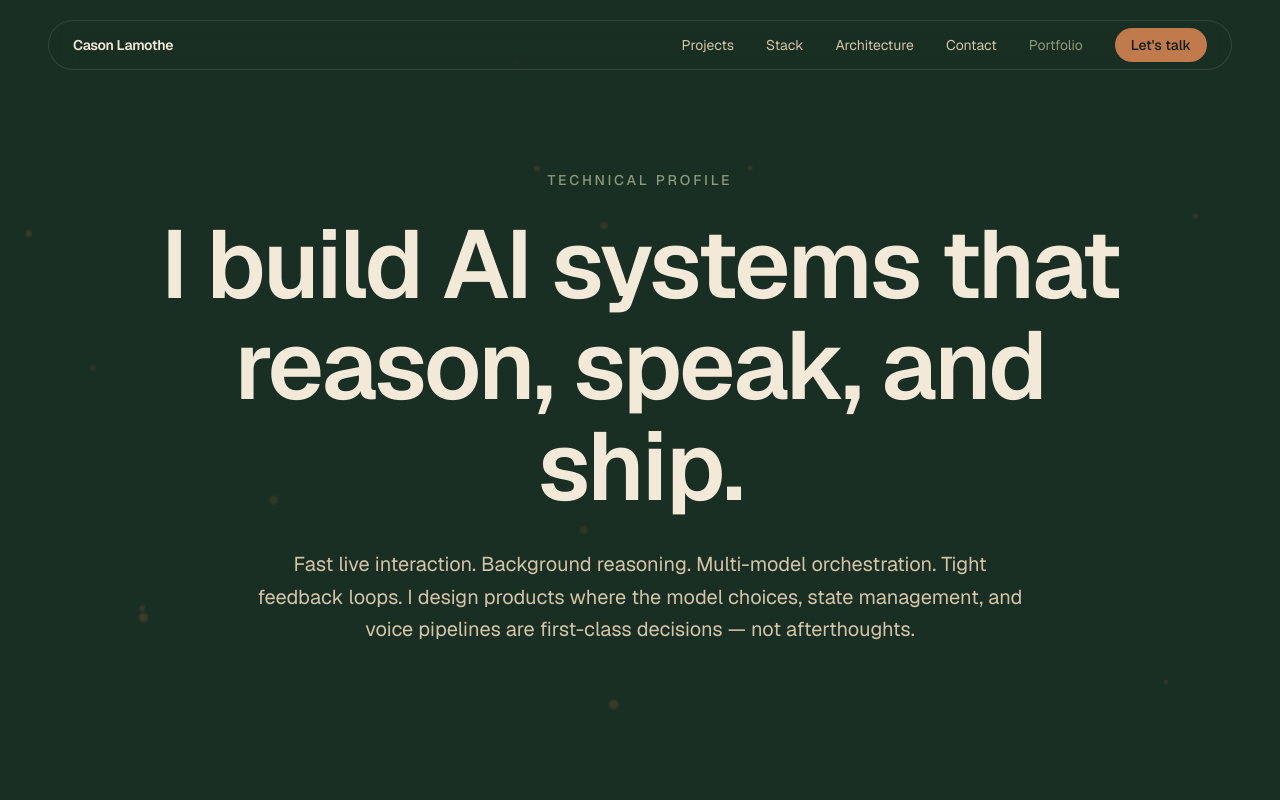
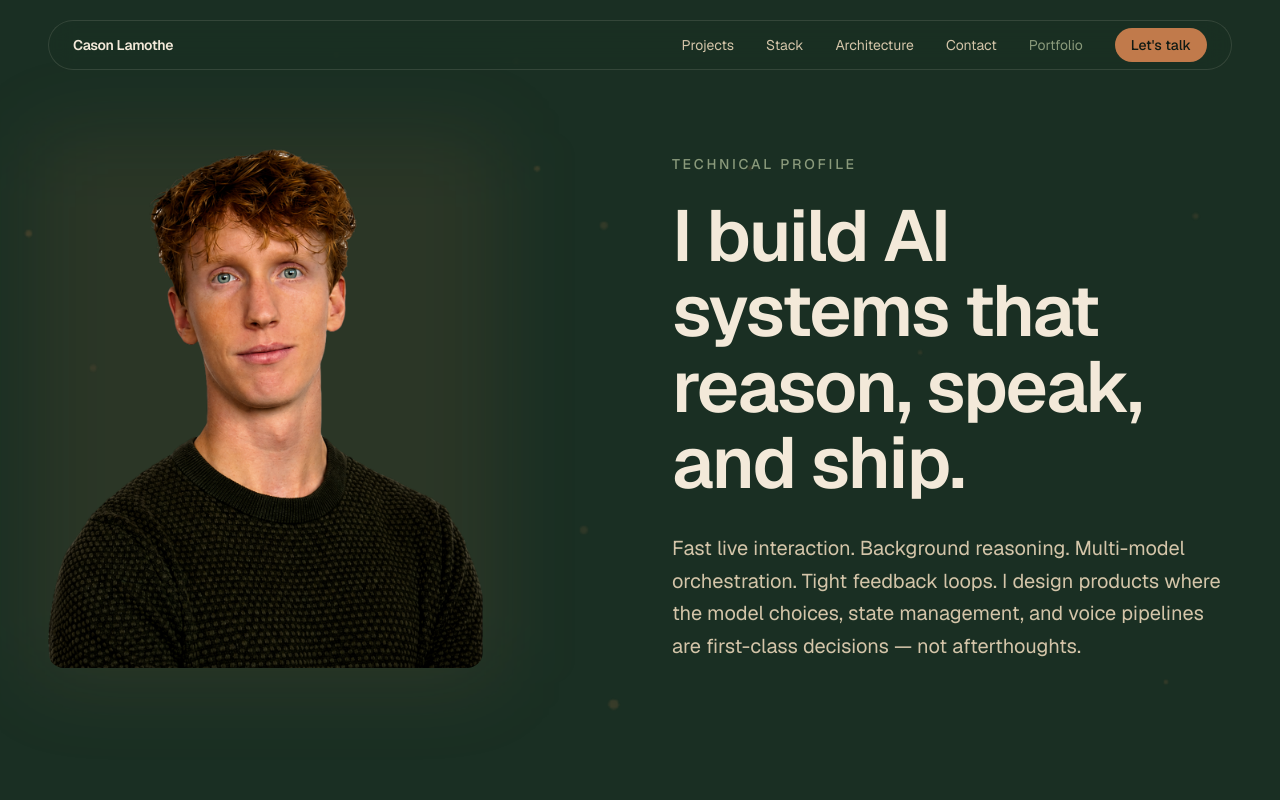
Before and after one commit to CasonL/CasonsPortfolio, a Next.js app: page /technical in a window 1280 px wide. Shown: the top 800 px of the page. Built offline with nearby package versions, Linux system fonts and the light colour scheme.

Commit message:
Add headshot to /technical hero on left side

```diff
--- a/app/technical/sections/TechHero.tsx
+++ b/app/technical/sections/TechHero.tsx
@@ -5,19 +5,36 @@ import { motion } from "framer-motion";
 export function TechHero() {
   return (
     <section className="relative z-10 flex min-h-screen flex-col items-center justify-center px-6 pt-24 pb-20 md:px-12">
-      <div className="mx-auto max-w-5xl text-center">
+      <div className="mx-auto grid max-w-7xl items-center gap-12 lg:grid-cols-2 lg:gap-16">
         <motion.div
-          initial={{ opacity: 0, y: 30 }}
-          animate={{ opacity: 1, y: 0 }}
+          initial={{ opacity: 0, x: -30 }}
+          animate={{ opacity: 1, x: 0 }}
           transition={{ duration: 0.8, ease: [0.22, 1, 0.36, 1] as const }}
+          className="flex justify-center lg:justify-start"
+        >
+          <div className="relative">
+            <img
+              src="/headshot.png"
+              alt="Cason Lamothe"
+              className="relative z-10 max-h-[55vh] w-auto rounded-2xl object-contain md:max-h-[65vh]"
+            />
+            <div className="absolute -inset-4 -z-0 rounded-3xl bg-terracotta-500/10 blur-2xl" />
+          </div>
+        </motion.div>
+
+        <motion.div
+          initial={{ opacity: 0, x: 30 }}
+          animate={{ opacity: 1, x: 0 }}
+          transition={{ duration: 0.8, delay: 0.15, ease: [0.22, 1, 0.36, 1] as const }}
+          className="text-center lg:text-left"
         >
           <p className="mb-6 text-sm font-medium uppercase tracking-[0.2em] text-sage-500">
             Technical profile
           </p>
-          <h1 className="mb-8 text-5xl font-semibold leading-[1.05] tracking-tight text-cream-100 md:text-7xl lg:text-8xl">
+          <h1 className="mb-8 text-5xl font-semibold leading-[1.05] tracking-tight text-cream-100 md:text-6xl lg:text-7xl">
             I build AI systems that reason, speak, and ship.
           </h1>
-          <p className="mx-auto max-w-3xl text-lg leading-relaxed text-cream-300 md:text-xl">
+          <p className="mx-auto max-w-2xl text-lg leading-relaxed text-cream-300 md:text-xl lg:mx-0">
             Fast live interaction. Background reasoning. Multi-model orchestration. Tight feedback loops.
             I design products where the model choices, state management, and voice pipelines are first-class decisions — not afterthoughts.
           </p>
```
